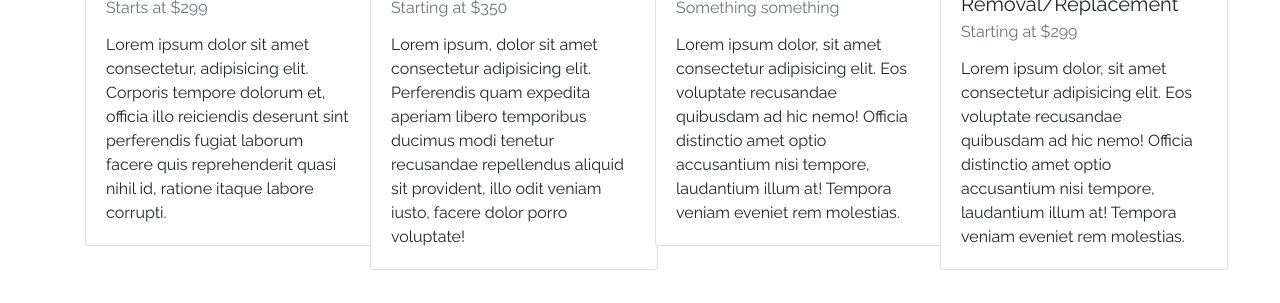
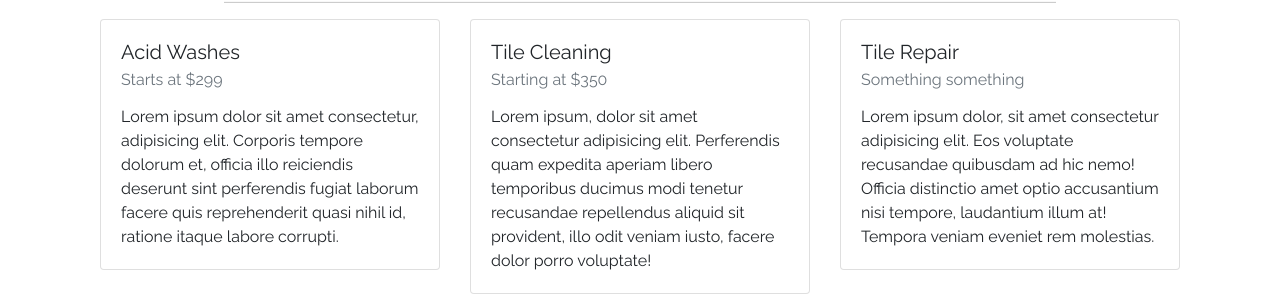
Before and after one commit to nicholas-gingerella/legacypools, a plain HTML site: page index.html in a window 1280 px wide. Shown: the part 497-800 px from the top of the page. Drawn offline with nearby package versions, Linux system fonts and the light colour scheme.

Commit message:
rework service cards

```diff
--- a/index.html
+++ b/index.html
@@ -50,8 +50,14 @@
 
 <div class="container">
 	<div class="row">
-			<div class="col-lg-3">
-				<div class="card" style="width: 18rem;">
+		<div class="col-lg-12 text-center">
+			<h2>Services</h2>
+			<hr>
+		</div>
+	</div>
+	<div class="card-group">
+					<div class="col-lg-4">
+						<div class="card">
 							<div class="card-body">
 								<h5 class="card-title">Acid Washes</h5>
 								<h6 class="card-subtitle text-muted">Starts at $299</h6>
@@ -59,8 +65,8 @@
 							</div>
 						</div>
 					</div>
-				<div class="col-lg-3">
-					<div class="card" style="width: 18rem;">
+						<div class="col-lg-4">
+							<div class="card">
 								<div class="card-body">
 									<h5 class="card-title">Tile Cleaning</h5>
 									<h6 class="card-subtitle text-muted">Starting at $350</h6>
@@ -68,8 +74,8 @@
 								</div>
 							</div>
 						</div>
-				<div class="col-lg-3">
-					<div class="card" style="width: 18rem;">
+						<div class="col-lg-4">
+							<div class="card">
 								<div class="card-body">
 									<h5 class="card-title">Tile Repair</h5>
 									<h6 class="card-subtitle text-muted">Something something</h6>
@@ -77,16 +83,8 @@
 								</div>
 							</div>
 						</div>
-				<div class="col-lg-3">
-					<div class="card" style="width: 18rem;">
-						<div class="card-body">
-							<h5 class="card-title">Mastic Removal/Replacement</h5>
-							<h6 class="card-subtitle text-muted">Starting at $299</h6>
-							<p class="card-text mt-3">Lorem ipsum dolor, sit amet consectetur adipisicing elit. Eos voluptate recusandae quibusdam ad hic nemo! Officia distinctio amet optio accusantium nisi tempore, laudantium illum at! Tempora veniam eveniet rem molestias.</p>
 	</div>
-					</div>
-				</div>
-		</div>
+
 </div>
 
 
```
Also changed, not shown: assets/img/beforafter1.jpg (added), assets/img/beforeafter10.jpg (added), assets/img/beforeafter11.jpg (added), assets/img/beforeafter12.jpg (added), assets/img/beforeafter13.jpg (added), assets/img/beforeafter14.jpg (added), assets/img/beforeafter15.jpg (added), assets/img/beforeafter16.jpg (added), assets/img/beforeafter17.jpg (added), assets/img/beforeafter18.jpg (added), assets/img/beforeafter19.jpg (added), assets/img/beforeafter2.jpg (added), assets/img/beforeafter3.jpg (added), assets/img/beforeafter4.jpg (added), 5 more files. Lines whose indentation alone changed are shown as unchanged.
